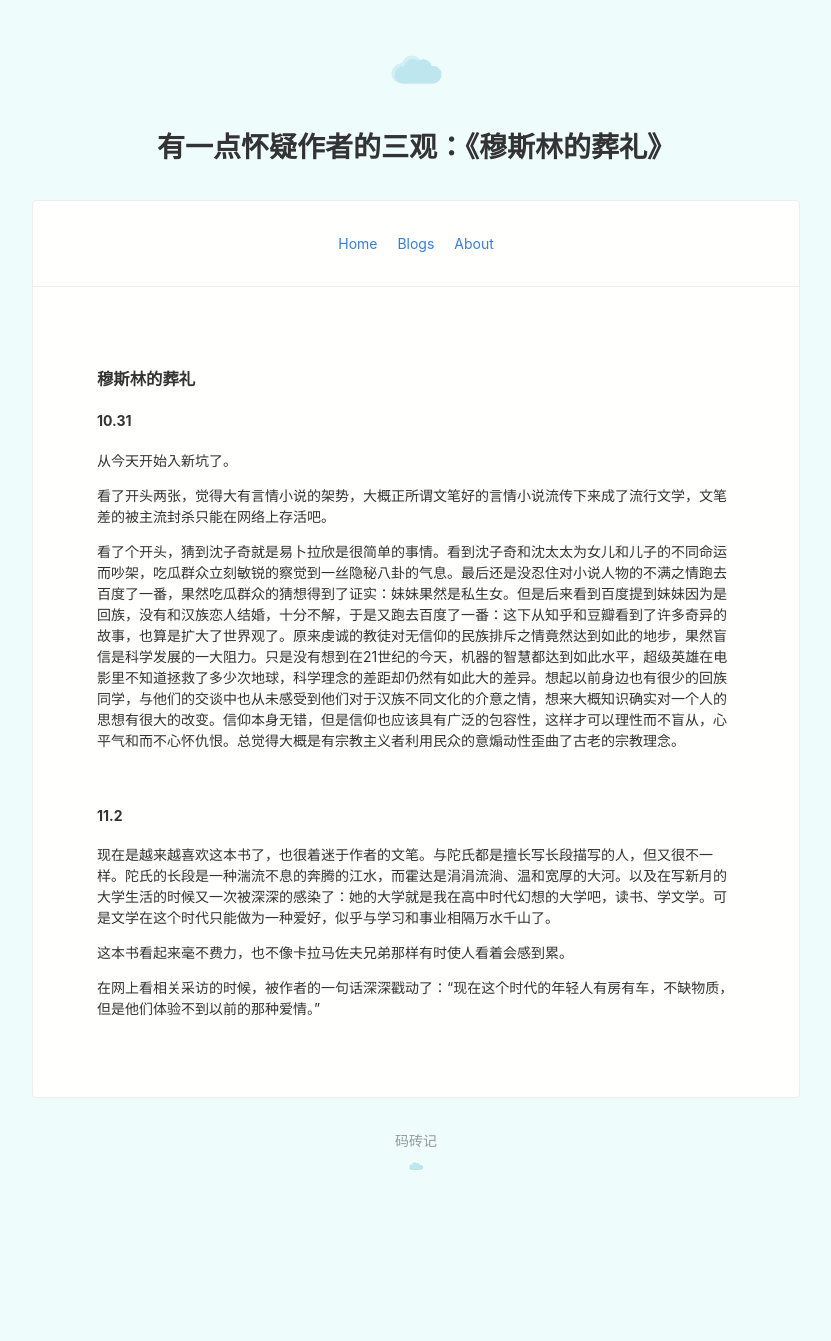
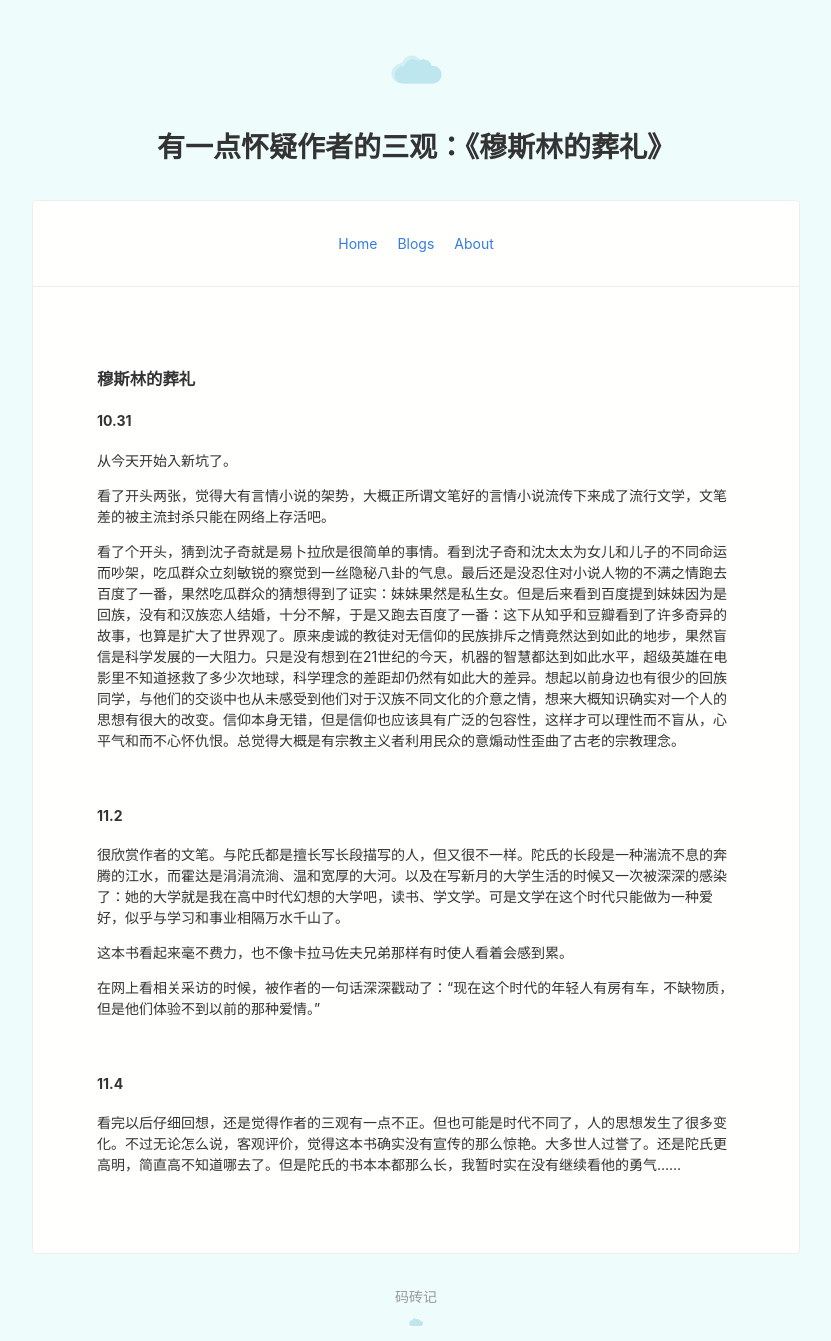
Before and after one commit to YunyyYY/Blogs, a Jekyll site: the page built from _posts/码砖记/2019-10-31-有一点怀疑作者的三观：《穆斯林的葬礼》.md, in a window 1280 px wide. Shown: the whole page, without its empty margins (224-1055 px from the left). Built offline with Jekyll 4.4.1, drawn with Linux system fonts in a browser that asks for light colours; nearby versions of some CDN libraries; before the commit the page ends 1185 px from its top, so only the background shows below that.

Commit message:
20-01-04(2)

```diff
--- a/_posts/码砖记/2019-10-31-有一点怀疑作者的三观：《穆斯林的葬礼》.md
+++ b/_posts/码砖记/2019-10-31-有一点怀疑作者的三观：《穆斯林的葬礼》.md
@@ -21,8 +21,14 @@ tag: 码砖记
 
 #### 11.2
 
-现在是越来越喜欢这本书了，也很着迷于作者的文笔。与陀氏都是擅长写长段描写的人，但又很不一样。陀氏的长段是一种湍流不息的奔腾的江水，而霍达是涓涓流淌、温和宽厚的大河。以及在写新月的大学生活的时候又一次被深深的感染了：她的大学就是我在高中时代幻想的大学吧，读书、学文学。可是文学在这个时代只能做为一种爱好，似乎与学习和事业相隔万水千山了。
+很欣赏作者的文笔。与陀氏都是擅长写长段描写的人，但又很不一样。陀氏的长段是一种湍流不息的奔腾的江水，而霍达是涓涓流淌、温和宽厚的大河。以及在写新月的大学生活的时候又一次被深深的感染了：她的大学就是我在高中时代幻想的大学吧，读书、学文学。可是文学在这个时代只能做为一种爱好，似乎与学习和事业相隔万水千山了。
 
 这本书看起来毫不费力，也不像卡拉马佐夫兄弟那样有时使人看着会感到累。
 
 在网上看相关采访的时候，被作者的一句话深深戳动了：“现在这个时代的年轻人有房有车，不缺物质，但是他们体验不到以前的那种爱情。”
+
+<br>
+
+#### 11.4
+
+看完以后仔细回想，还是觉得作者的三观有一点不正。但也可能是时代不同了，人的思想发生了很多变化。不过无论怎么说，客观评价，觉得这本书确实没有宣传的那么惊艳。大多世人过誉了。还是陀氏更高明，简直高不知道哪去了。但是陀氏的书本本都那么长，我暂时实在没有继续看他的勇气……
```
Also changed, not shown: _posts/摘录/2019-12-21-忒修斯之船.md (+0 -20 lines), _posts/码砖记/2019-09-21-《卡拉马佐夫兄弟》.md (deleted, +0 -46 lines), _posts/码砖记/2019-12-21-忒修斯之船.md (added, +40 -0 lines).
